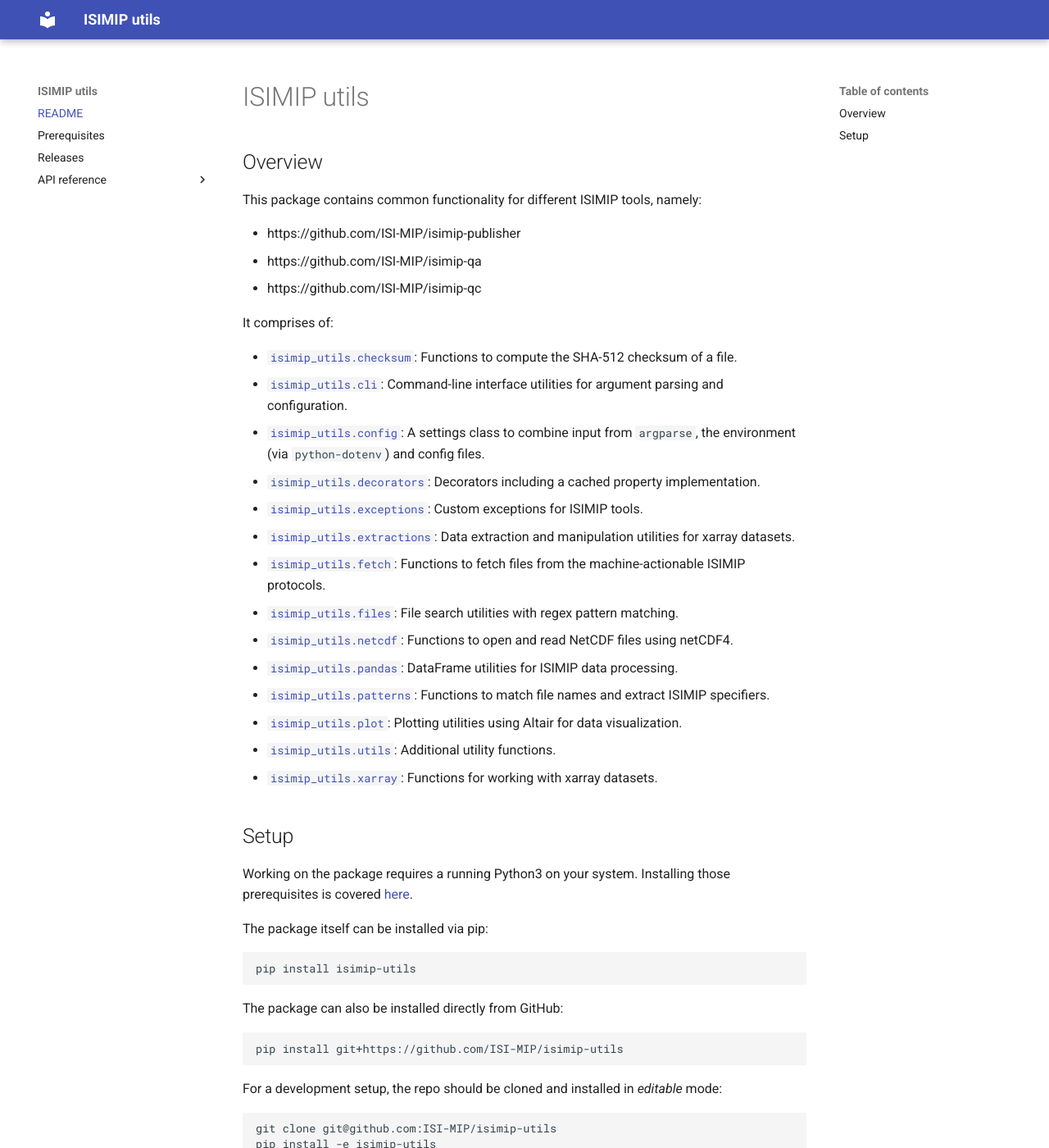
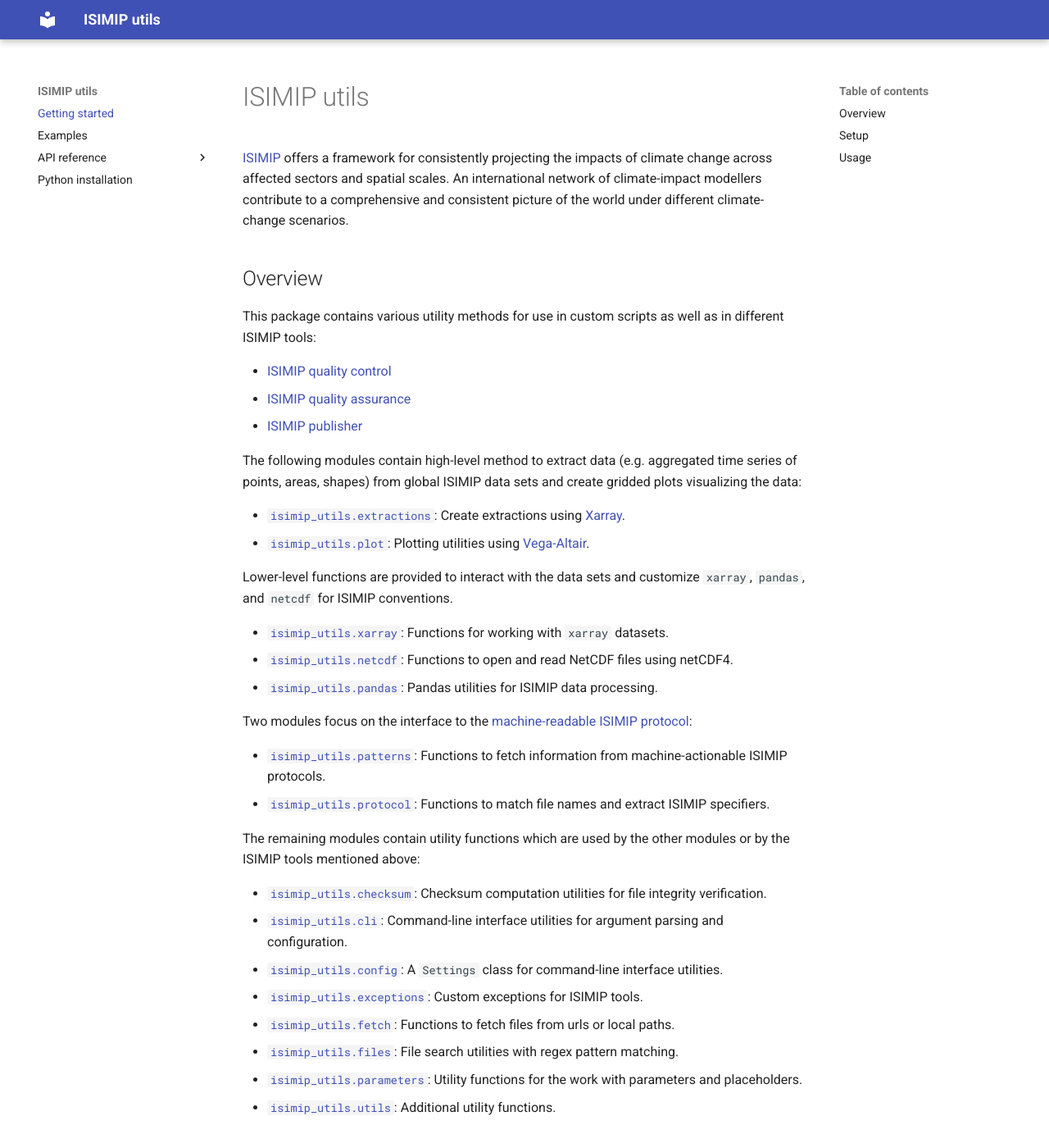
Before and after one commit to ISI-MIP/isimip-utils, an MkDocs documentation site: the page built from docs/index.md, in a window 1280 px wide and 1400 px high. Shown: the whole window at 82% size. Built offline with MkDocs 1.6.1 and Material for MkDocs 9.7.7, drawn with Linux system fonts in a browser that asks for light colours; some of the changed text lies outside the part shown.

Commit message:
Update docs and README.md

````diff
--- a/docs/index.md
+++ b/docs/index.md
@@ -1,53 +1,107 @@
 ISIMIP utils
 ============
+
+[ISIMIP](https://isimip.org) offers a framework for consistently projecting the impacts
+of climate change across affected sectors and spatial scales. An international network
+of climate-impact modellers contribute to a comprehensive and consistent picture of the
+world under different climate-change scenarios.
 
 Overview
 --------
 
-This package contains common functionality for different ISIMIP tools, namely:
+This package contains various utility methods for use in custom scripts as well
+as in different ISIMIP tools:
 
-* https://github.com/ISI-MIP/isimip-publisher
-* https://github.com/ISI-MIP/isimip-qa
-* https://github.com/ISI-MIP/isimip-qc
+* [ISIMIP quality control](https://github.com/ISI-MIP/isimip-qc)
+* [ISIMIP quality assurance](https://github.com/ISI-MIP/isimip-qa)
+* [ISIMIP publisher](https://github.com/ISI-MIP/isimip-publisher)
 
-It comprises of:
+The following modules contain high-level method to extract data (e.g. aggregated time series of points, areas, shapes)
+from global ISIMIP data sets and create gridded plots visualizing the data:
 
-* [`isimip_utils.checksum`](api/checksum.md): Functions to compute the SHA-512 checksum of a file.
+* [`isimip_utils.extractions`](api/extractions.md): Create extractions using [Xarray](https://docs.xarray.dev).
+* [`isimip_utils.plot`](api/plot.md): Plotting utilities using [Vega-Altair](https://altair-viz.github.io).
+
+Lower-level functions are provided to interact with the data sets and customize `xarray`, `pandas`, and `netcdf`
+for ISIMIP conventions.
+
+* [`isimip_utils.xarray`](api/xarray.md): Functions for working with `xarray` datasets.
+* [`isimip_utils.netcdf`](api/netcdf.md): Functions to open and read NetCDF files using netCDF4.
+* [`isimip_utils.pandas`](api/pandas.md): Pandas utilities for ISIMIP data processing.
+
+Two modules focus on the interface to the [machine-readable ISIMIP protocol](https://protocol.isimip.org):
+
+* [`isimip_utils.patterns`](api/patterns.md): Functions to fetch information from machine-actionable ISIMIP protocols.
+* [`isimip_utils.protocol`](api/patterns.md): Functions to match file names and extract ISIMIP specifiers.
+
+The remaining modules contain utility functions which are used by the other modules or by the ISIMIP tools mentioned above:
+
+* [`isimip_utils.checksum`](api/checksum.md): Checksum computation utilities for file integrity verification.
 * [`isimip_utils.cli`](api/cli.md): Command-line interface utilities for argument parsing and configuration.
-* [`isimip_utils.config`](api/config.md): A settings class to combine input from `argparse`, the environment (via `python-dotenv`) and config files.
-* [`isimip_utils.decorators`](api/decorators.md): Decorators including a cached property implementation.
+* [`isimip_utils.config`](api/config.md): A `Settings` class for command-line interface utilities.
 * [`isimip_utils.exceptions`](api/exceptions.md): Custom exceptions for ISIMIP tools.
-* [`isimip_utils.extractions`](api/extractions.md): Data extraction and manipulation utilities for xarray datasets.
-* [`isimip_utils.fetch`](api/fetch.md): Functions to fetch files from the machine-actionable ISIMIP protocols.
+* [`isimip_utils.fetch`](api/fetch.md): Functions to fetch files from urls or local paths.
 * [`isimip_utils.files`](api/files.md): File search utilities with regex pattern matching.
-* [`isimip_utils.netcdf`](api/netcdf.md): Functions to open and read NetCDF files using netCDF4.
-* [`isimip_utils.pandas`](api/pandas.md): DataFrame utilities for ISIMIP data processing.
-* [`isimip_utils.patterns`](api/patterns.md): Functions to match file names and extract ISIMIP specifiers.
-* [`isimip_utils.plot`](api/plot.md): Plotting utilities using Altair for data visualization.
+* [`isimip_utils.parameters`](api/parameters.md): Utility functions for the work with parameters and placeholders.
 * [`isimip_utils.utils`](api/utils.md): Additional utility functions.
-* [`isimip_utils.xarray`](api/xarray.md): Functions for working with xarray datasets.
 
 
 Setup
 -----
 
-Working on the package requires a running Python3 on your system. Installing those prerequisites is covered [here](https://github.com/ISI-MIP/isimip-utils/blob/master/docs/releases.md).
+Using the package requires a running Python 3 on your system. The installation for different systems is covered
+[here](https://github.com/ISI-MIP/isimip-utils/blob/master/docs/releases.md).
 
-The package itself can be installed via pip:
+Unless you already use an environment manager (e.g. `conda` or `uv`), it is highly recommended to use a
+[virtual environment](https://docs.python.org/3/library/venv.html), which can be created using:
 
-```
-pip install isimip-utils
+```bash
+python3 -m venv env
+source env/bin/activate  # needs to be invoked in every new terminal session
 ```
 
-The package can also be installed directly from GitHub:
+The package itself can be installed via `pip`:
 
-```
-pip install git+https://github.com/ISI-MIP/isimip-utils
+```bash
+pip install isimip-utils
 ```
 
 For a development setup, the repo should be cloned and installed in *editable* mode:
 
-```
+```bash
 git clone git@github.com:ISI-MIP/isimip-utils
 pip install -e isimip-utils
 ```
+
+
+Usage
+-----
+
+Once installed, the modules can be used like any other Python library, e.g. in order to create a ISIMIP
+compliant NetCDF file, you can use:
+
+```python
+from isimip_utils.xarray import init_dataset, write_dataset
+
+time = np.arange(0, 365, dtype=np.float64)
+var = np.ones((365, 360, 720), dtype=np.float32)
+
+attrs={
+    'global': {
+        'contact': 'mail@example.com'
+    },
+    'var': {
+        'standard_name': 'var',
+        'long_name': 'Variable',
+        'units': '1',
+    }
+}
+
+# create an xarray.Dataset
+ds = init_dataset(time=time, var=var, attrs=attrs)
+
+# write the dataset as NetCDF file
+write_dataset(ds, 'output.nc')
+```
+
+Please also note our page with additional [examples](examples.md) and the [API reference](api.md).
--- a/docs/prerequisites.md
+++ b/docs/prerequisites.md
@@ -1,9 +1,11 @@
-Prerequisites
--------------
+Python installation
+-------------------
 
-The installation of Python (and its developing packages) differs from operating system to operating system. Optional Git is needed if a package is installed directly from GitHub.
+Using the package requires a running Python 3 on your system. The installation of Python (and its developing
+packages) differs from operating system to operating system. Optional Git is needed if a package is installed
+directly from GitHub.
 
-### Linux
+## Linux
 
 On Linux, Python3 is probably already installed, but the development packages are usually not. Optionally, Git can be installed as well. You should be able to install all prerequisites using:
 
@@ -21,7 +23,7 @@
 sudo zypper install git
 ```
 
-### macOS
+## macOS
 
 While we reccoment using [Homebrew](https://brew.sh) to install Python3 on a Mac, other means of obtaining Python like [Anaconda](https://www.anaconda.com/products/individual), [MacPorts](https://www.macports.org/), or [Fink](https://www.finkproject.org/) should work just as fine:
 
@@ -30,9 +32,9 @@
 brew install git
 ```
 
-### Windows
+## Windows
 
-#### Regular installation
+### Regular installation
 
 The software prerequisites need to be downloaded and installed from their particular web sites.
 
@@ -47,6 +49,6 @@
 
 All further steps need to be performed using the windows shell `cmd.exe`. You can open it from the Start-Menu.
 
-#### Using the Windows Subsystem for Linux (WSL)
+### Using the Windows Subsystem for Linux (WSL)
 
 As an alternative for advanced users, you can use the Windows Subsystem for Linux (WSL) to install a Linux distribution within Windows 10. The installation is explained in the [Microsoft documentation](https://docs.microsoft.com/en-us/windows/wsl/install-win10). When using WSL, please install Python3 as explained in the Linux section.
--- a/mkdocs.yml
+++ b/mkdocs.yml
@@ -13,14 +13,12 @@
           members_order: source
 
 nav:
-  - README: index.md
-  - Prerequisites: prerequisites.md
-  - Releases: releases.md
+  - Getting started: index.md
+  - Examples: examples.md
   - API reference:
     - isimip_utils.checksum: api/checksum.md
     - isimip_utils.cli: api/cli.md
     - isimip_utils.config: api/config.md
-    - isimip_utils.decorators: api/decorators.md
     - isimip_utils.exceptions: api/exceptions.md
     - isimip_utils.extractions: api/extractions.md
     - isimip_utils.fetch: api/fetch.md
@@ -28,6 +26,8 @@
     - isimip_utils.netcdf: api/netcdf.md
     - isimip_utils.pandas: api/pandas.md
     - isimip_utils.patterns: api/patterns.md
+    - isimip_utils.parameters: api/parameters.md
     - isimip_utils.plot: api/plot.md
     - isimip_utils.utils: api/utils.md
     - isimip_utils.xarray: api/xarray.md
+  - Python installation: prerequisites.md
--- a/pyproject.toml
+++ b/pyproject.toml
@@ -114,6 +114,7 @@
 
 [tool.typos.default.extend-words]
 iy = "iy"
+arange = "arange"
 
 [tool.coverage.report]
 exclude_lines = [
````
Also changed, not shown: README.md (+62 -32 lines), docs/api/decorators.md (deleted, +0 -3 lines), docs/api/parameters.md (added, +3 -0 lines), docs/api/protocol.md (added, +3 -0 lines), docs/examples.md (added, +2 -0 lines), docs/releases.md (deleted, +0 -73 lines), 3 other files.
